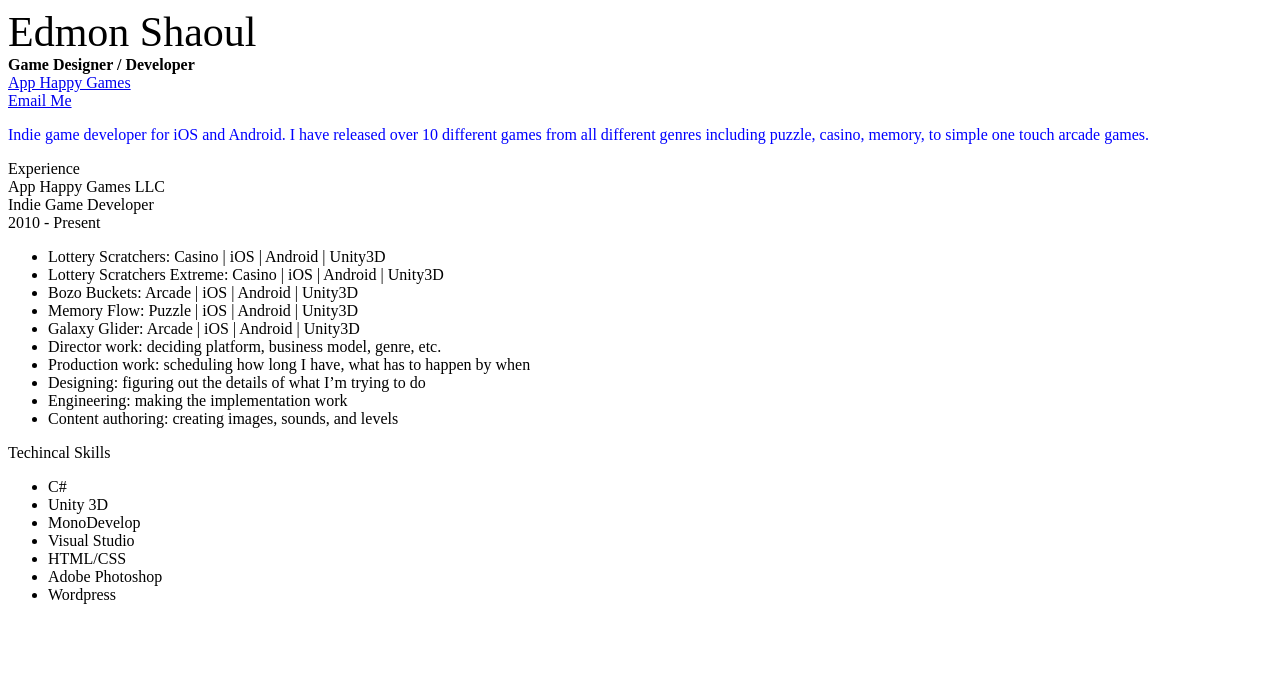
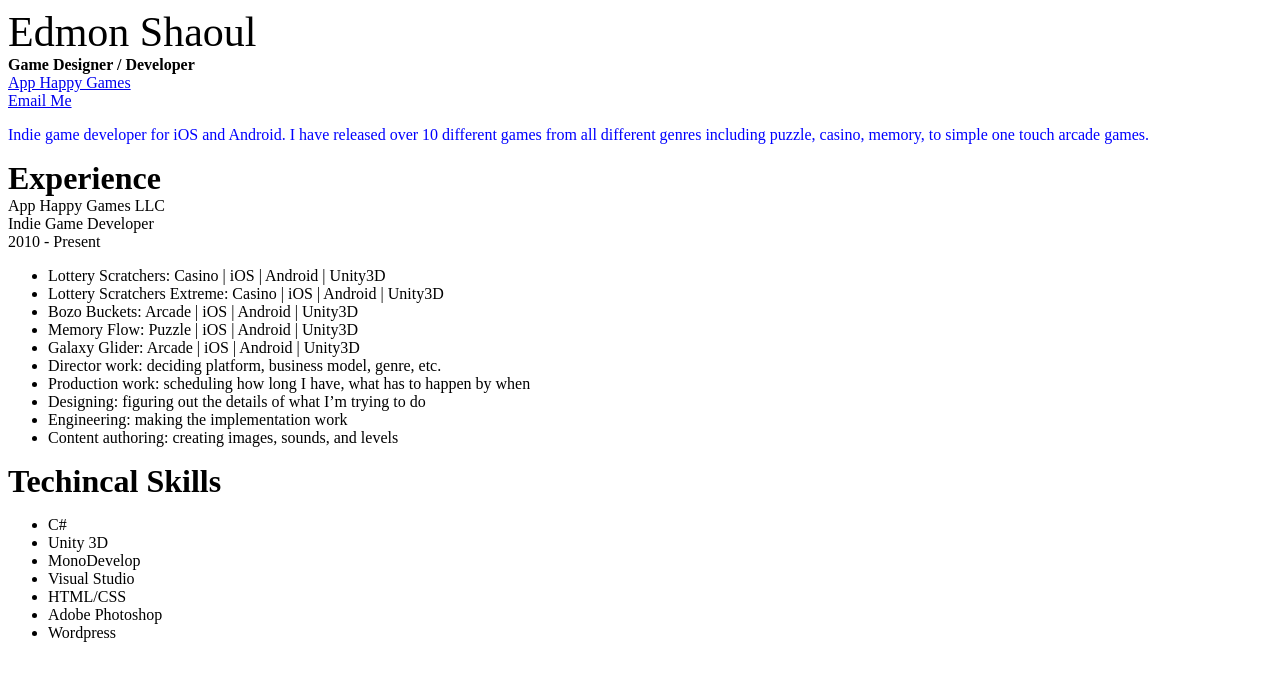
Before and after one commit to edmonshaoul/edmonshaoul.github.io, a plain HTML site: page index.html in a window 1280 px wide. Drawn offline with Linux system fonts and the light colour scheme.

Commit message:
Update style.css

```diff
--- a/style.css
+++ b/style.css
@@ -10,3 +10,10 @@ p {
     font-size: 16px;
     font-weight: bold;
 }
+
+.section-title {
+    font-size: 32px;
+    font-weight: bold;
+    text-transform: capitalize;
+
+}
```
